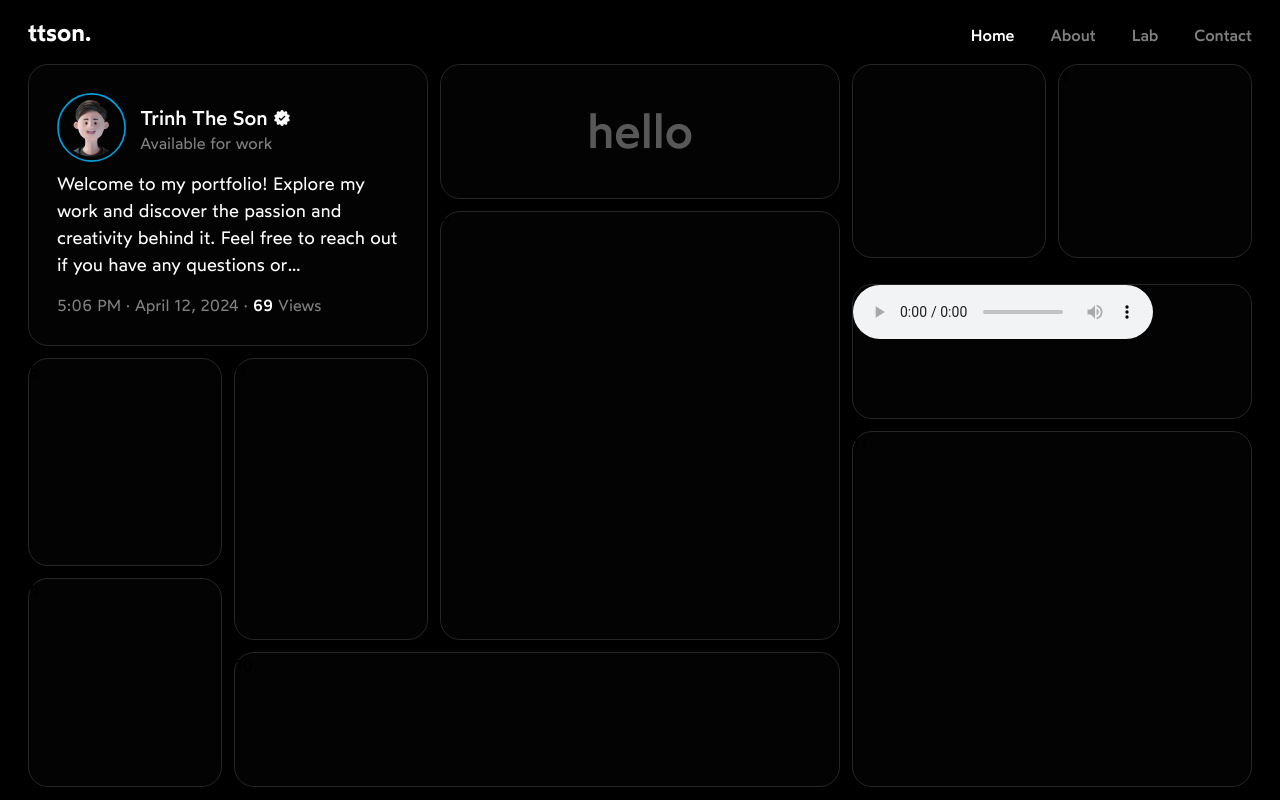
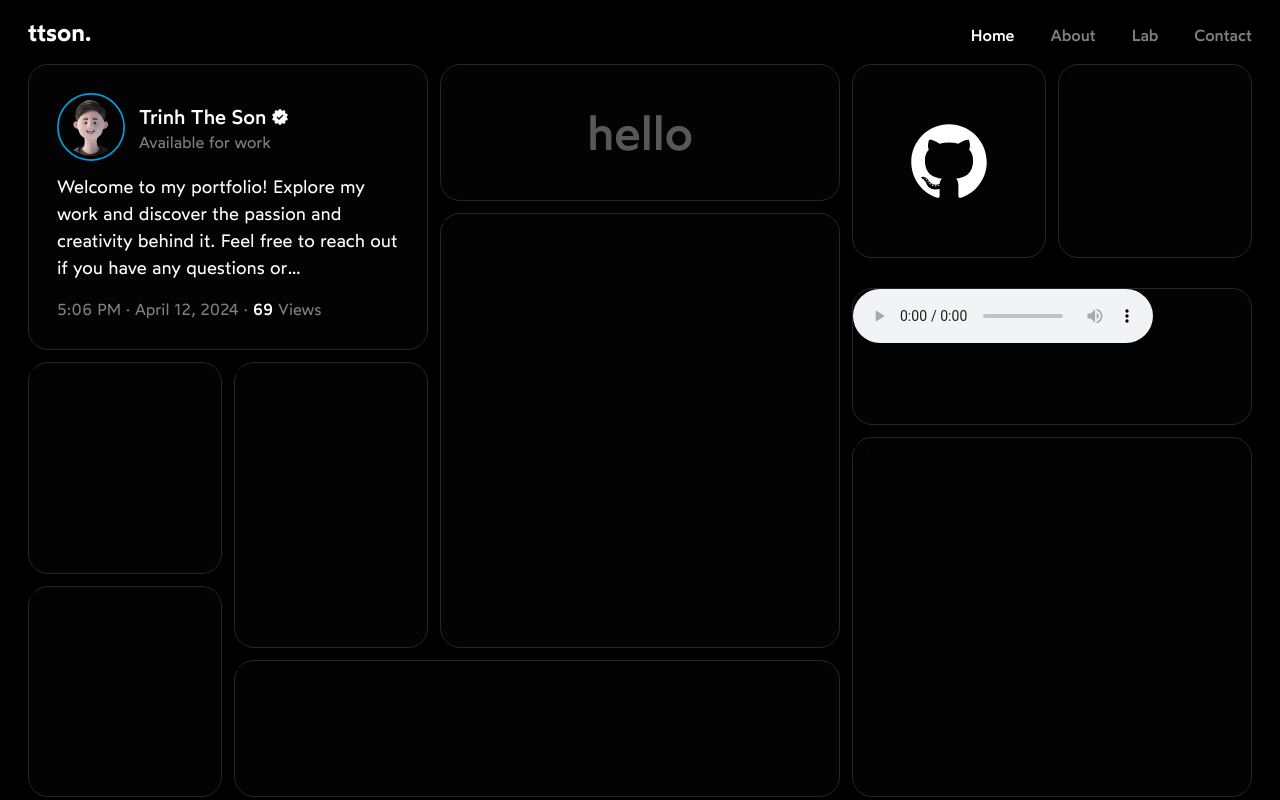
Before and after one commit to ttsoncs/portfolio-refactor, a Next.js app: page / in a window 1280 px wide. Built offline with nearby package versions, Linux system fonts and the light colour scheme.

Commit message:
Adjust gap sizes and add Github link in FirstGrid.js and ThirdGrid.js

```diff
--- a/src/components/HomeGrid/FirstGrid.js
+++ b/src/components/HomeGrid/FirstGrid.js
@@ -47,7 +47,7 @@ const Wrapper = styled.section`
   border-radius: 20px;
   border: 1px solid var(--color-border);
   display: grid;
-  gap: 8px;
+  gap: 12px;
   grid-column: 1/5;
   grid-row: 1/5;
   grid-template-rows: repeat(6, 1fr);
--- a/src/components/HomeGrid/ThirdGrid.js
+++ b/src/components/HomeGrid/ThirdGrid.js
@@ -1,9 +1,18 @@
 import { QUERIES } from "@/constants";
 import React from "react";
 import styled from "styled-components";
+import Image from "next/image";
+import github from "/public/images/github.svg";
 
 function ThirdGrid() {
-  return <Wrapper></Wrapper>;
+  return (
+    <Wrapper>
+      <StyledImage
+        src={github}
+        alt="Github link"
+      />
+    </Wrapper>
+  );
 }
 
 const Wrapper = styled.section`
@@ -13,13 +22,23 @@ const Wrapper = styled.section`
   border: 1px solid var(--color-border);
   grid-column: 9/11;
   grid-row: 1/4;
-  padding: 28px;
+  display: grid;
+  place-content: center;
 
   @media ${QUERIES.phoneAndSmaller} {
-    padding: 24px;
     grid-column: 1/2;
     grid-row: initial;
   }
 `;
 
+const StyledImage = styled(Image)`
+  height: 80px;
+  width: 80px;
+
+  @media ${QUERIES.phoneAndSmaller} {
+    height: 72px;
+    width: 72px;
+  }
+`;
+
 export default ThirdGrid;
```
Also changed, not shown: public/images/github.svg (added), public/images/linkedin(1).svg (added).
